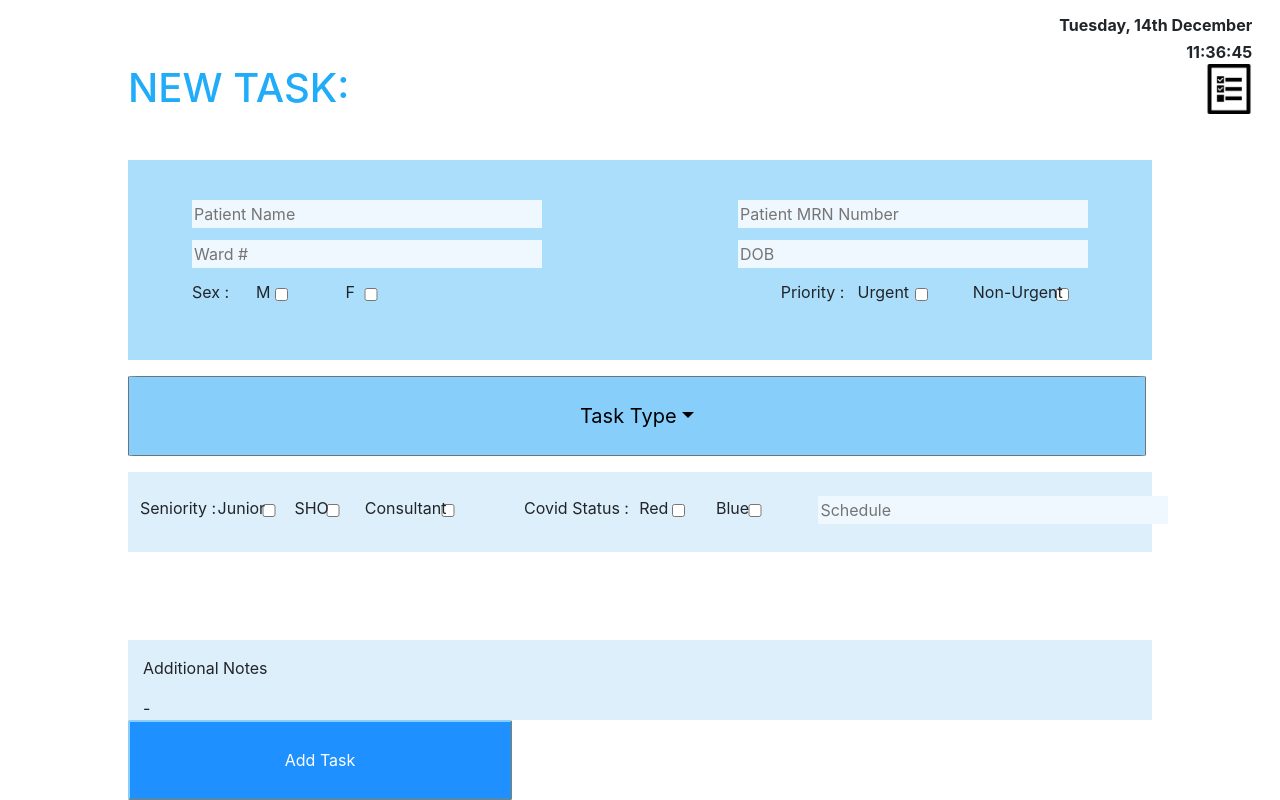
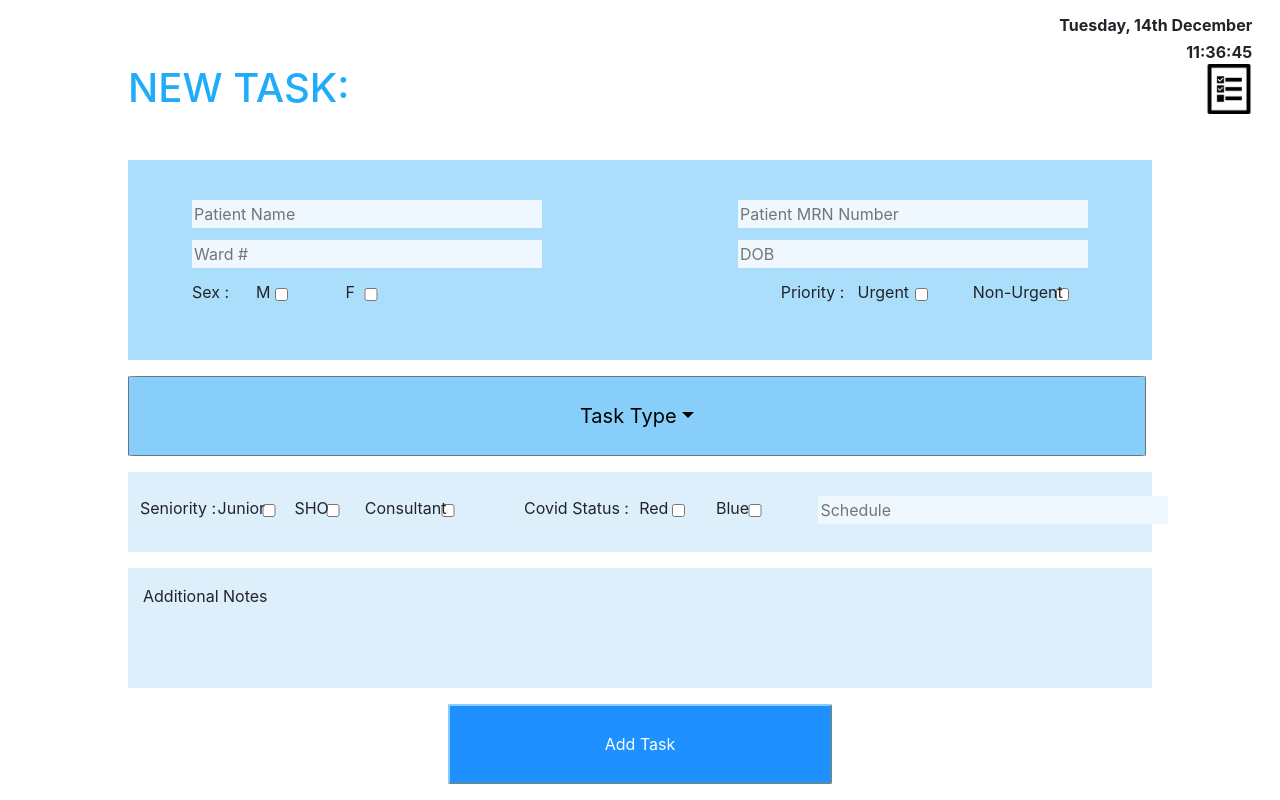
Before and after one commit to amaankahmad/NHS_Handover_App_Frontend, a React (Create React App) app in the folder nhs_handover/: page /NewTask in a window 1280 px wide. Built offline with nearby package versions, Linux system fonts and the light colour scheme.

Commit message:
now commit

```diff
--- a/nhs_handover/src/NewTask/NewTask.css
+++ b/nhs_handover/src/NewTask/NewTask.css
@@ -246,19 +246,19 @@ NewTask{
 #containerFourN{
     position: fixed;
     left:10%;
-    height: 10%;
+    height: 15%;
     width: 80%;
-    top: 80%;
+    top: 71%;
     background-color: #DDEFFA;
 }
 
 
 #AddTaskN {
     position: fixed;
-    left:10%;
+    left:35%;
     height: 10%;
     width: 30%;
-    top: 90%;
+    top: 88%;
     color: white;
     border-color: LightSkyBlue;
     background-color: DodgerBlue;
--- a/nhs_handover/src/NewTask/NewTask.js
+++ b/nhs_handover/src/NewTask/NewTask.js
@@ -96,10 +96,6 @@ function NewTask() {
                     <div id="containerFourN" className="container">
                         <p/>
                         Additional Notes
-                        <p/>
-                        -<p/>
-                        -<p/>
-                        -<p/>
                     </div>
                     <button id="AddTaskN">
                         Add Task
```
